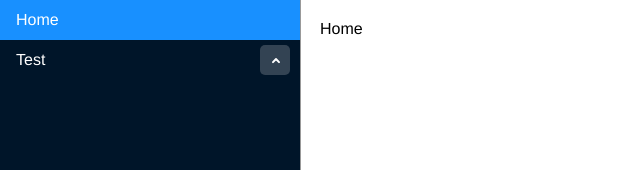
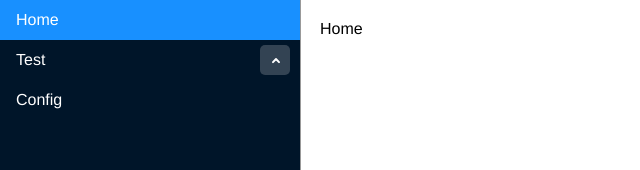
Before and after one commit to yuanlee301415/form-create-desgin-pre-dev, a Vue app: page /#/ in a window 1280 px wide. Shown: the top 170 px of the page, without its empty margins (0-640 px from the left). Built offline with nearby package versions, Linux system fonts and the light colour scheme.

Commit message:
Done: config > height

```diff
--- a/src/router/index.js
+++ b/src/router/index.js
@@ -47,6 +47,22 @@ export const routes = [
         component: () => import('@/views/test/getData')
       }
     ]
+  },
+
+  { // Config
+    path: '/config',
+    component: Layout,
+    redirect: '/config',
+    children: [
+      {
+        path: '',
+        name: 'Config',
+        meta: {
+          title: 'Config'
+        },
+        component: () => import('@/views/config')
+      }
+    ]
   }
 ]
 
--- /dev/null
+++ b/src/views/config/index.vue
@@ -0,0 +1,53 @@
+<template>
+    <div>
+      <fc-designer ref="designer" height="calc(100vh - 40px)">
+        <template slot="handle">
+          <ElButton @click="getRule">GetRule</ElButton>
+          <ElButton @click="getJson">GetJson</ElButton>
+          <ElButton @click="getOption">GetOption</ElButton>
+        </template>
+      </fc-designer>
+    </div>
+</template>
+
+<script>
+  import FcDesigner  from '@form-create/designer'
+  console.log(FcDesigner )
+
+  export default {
+    name: 'Config',
+    components: {
+      FcDesigner
+    },
+    data() {
+      return {
+
+      }
+    },
+    methods: {
+      /**
+       * 获取表单规则对象
+       */
+      getRule() {
+        const rule = this.$refs.designer.getRule()
+        console.log('rule:', rule)
+      },
+
+      /**
+       * 获取表单规则对象序列化字符串
+       */
+      getJson() {
+        const json = this.$refs.designer.getJson()
+        console.log('json:', json)
+      },
+
+      /**
+       * 获取表单全局匹配对象
+       */
+      getOption() {
+        const option = this.$refs.designer.getOption()
+        console.log('option:', option)
+      }
+    }
+  }
+</script>
```
